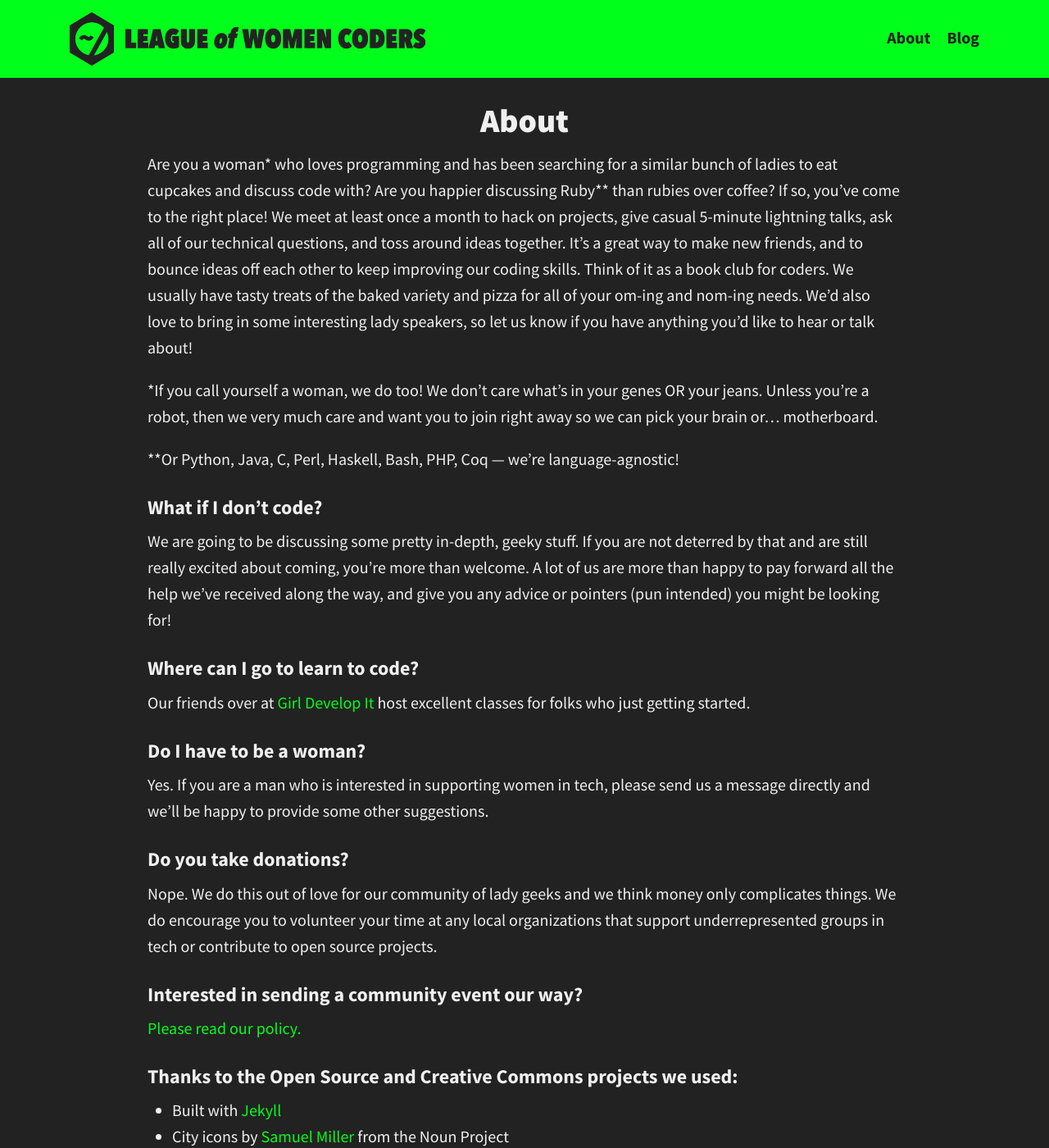
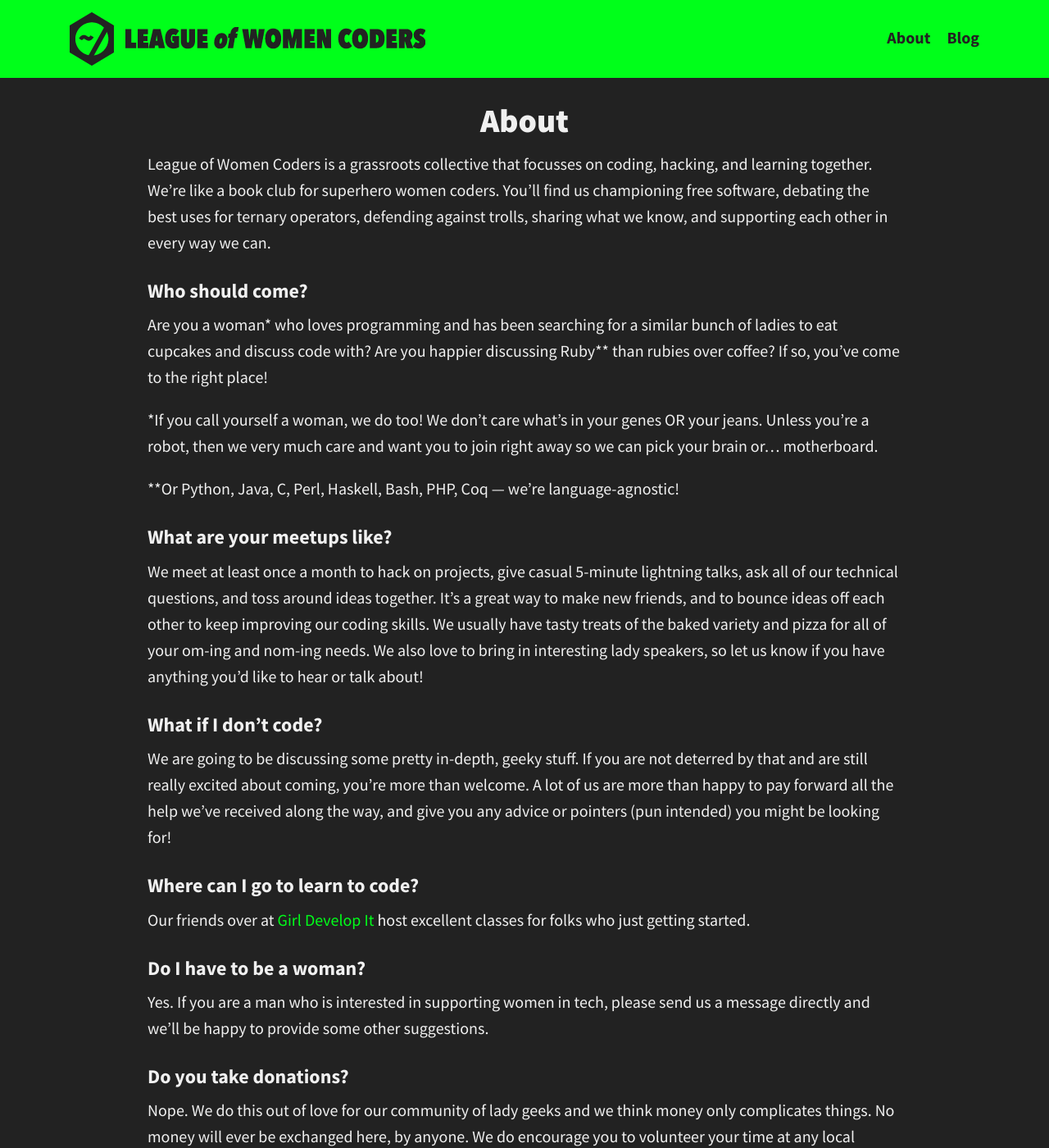
Before and after one commit to leagueofwomencoders/league-of-women-coders-website, a Jekyll site: the page built from about.md, in a window 1280 px wide and 1400 px high. Shown: the whole window at 82% size. Built offline with Jekyll 4.4.1, drawn with Linux system fonts in a browser that asks for light colours; some of the changed text lies outside the part shown.

Commit message:
Update about page

```diff
--- a/about.md
+++ b/about.md
@@ -4,12 +4,19 @@ title: About
 permalink: /about/
 ---
 
+League of Women Coders is a grassroots collective that focusses on coding, hacking, and learning together. We're like a book club for superhero women coders. You'll find us championing free software, debating the best uses for ternary operators, defending against trolls, sharing what we know, and supporting each other in every way we can.
 
-Are you a woman* who loves programming and has been searching for a similar bunch of ladies to eat cupcakes and discuss code with? Are you happier discussing Ruby** than rubies over coffee? If so, you’ve come to the right place! We meet at least once a month to hack on projects, give casual 5-minute lightning talks, ask all of our technical questions, and toss around ideas together. It's a great way to make new friends, and to bounce ideas off each other to keep improving our coding skills. Think of it as a book club for coders. We usually have tasty treats of the baked variety and pizza for all of your om-ing and nom-ing needs. We'd also love to bring in some interesting lady speakers, so let us know if you have anything you'd like to hear or talk about!
+### Who should come?
+
+Are you a woman* who loves programming and has been searching for a similar bunch of ladies to eat cupcakes and discuss code with? Are you happier discussing Ruby** than rubies over coffee? If so, you’ve come to the right place!
 
 *If you call yourself a woman, we do too! We don't care what's in your genes OR your jeans. Unless you're a robot, then we very much care and want you to join right away so we can pick your brain or... motherboard.
 
 **Or Python, Java, C, Perl, Haskell, Bash, PHP, Coq — we're language-agnostic!
+
+### What are your meetups like?
+
+We meet at least once a month to hack on projects, give casual 5-minute lightning talks, ask all of our technical questions, and toss around ideas together. It's a great way to make new friends, and to bounce ideas off each other to keep improving our coding skills. We usually have tasty treats of the baked variety and pizza for all of your om-ing and nom-ing needs. We also love to bring in interesting lady speakers, so let us know if you have anything you'd like to hear or talk about!
 
 ### What if I don’t code?
 
@@ -25,7 +32,7 @@ Yes. If you are a man who is interested in supporting women in tech, please send
 
 ### Do you take donations?
 
-Nope. We do this out of love for our community of lady geeks and we think money only complicates things. We do encourage you to volunteer your time at any local organizations that support underrepresented groups in tech or contribute to open source projects.
+Nope. We do this out of love for our community of lady geeks and we think money only complicates things. No money will ever be exchanged here, by anyone. We do encourage you to volunteer your time at any local organizations that support underrepresented groups in tech or contribute to open source projects.
 
 ### Interested in sending a community event our way?
 [Please read our policy.](http://www.meetup.com/Ladies-Who-Code/pages/Community_Event_Policy/)
```
Also changed, not shown: Gemfile.lock.
